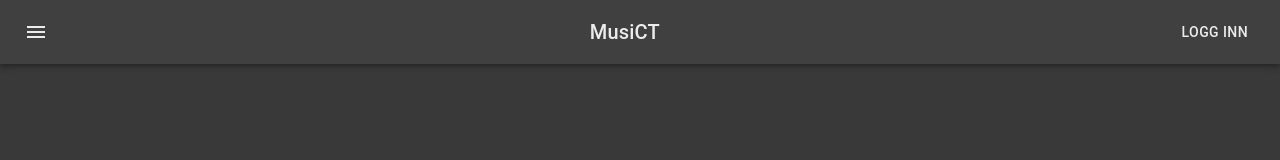
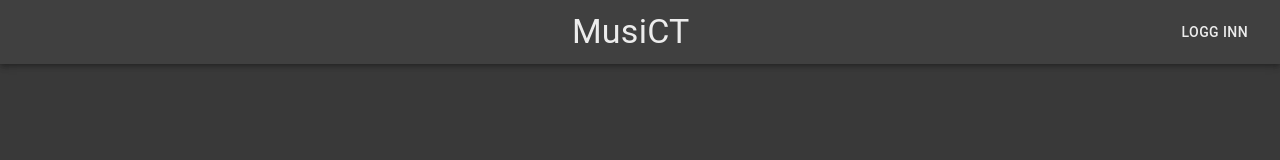
Before and after one commit to KreizerHgz/MusiCT, a React (Create React App) app in the folder client/: page / in a window 1280 px wide. Shown: the top 160 px of the page. Built offline with nearby package versions, Linux system fonts and the light colour scheme.

Commit message:
Navbar adjustments

```diff
--- a/client/src/components/Navbar.js
+++ b/client/src/components/Navbar.js
@@ -22,17 +22,8 @@ export default function Navbar() {
         <Box sx={{ flexGrow: 1 }}>
             <AppBar position="static" color=''>
                 <Toolbar>
-                    <IconButton
-                        size="large"
-                        edge="start"
-                        color="inherit"
-                        aria-label="menu"
-                        sx={{ mr: 2 }}
-
-                    >
-                        <MenuIcon />
-                    </IconButton>
-                    <Typography variant="h6" sx={{ flexGrow: 1 }} component={Link} to="/" style={{ textDecoration: 'none', color: 'unset' }}>
+                    <Button disabled></Button>
+                    <Typography variant="h4" sx={{ flexGrow: 1 }} component={Link} to="/" style={{ textDecoration: 'none', color: 'unset' }}>
                         MusiCT
                     </Typography>
                     {value === true ? (<Button color="inherit" onClick={logout} component={Link} to="/">Logg ut</Button>
```
